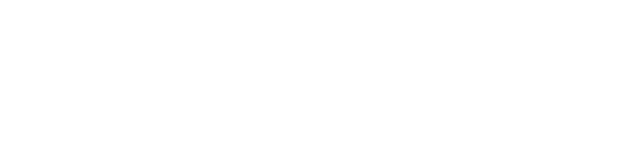
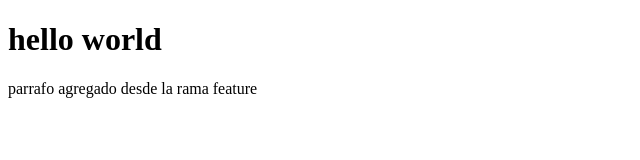
Before and after one commit to marchena290/git-practica, a plain HTML site: page index.html in a window 1280 px wide. Shown: the whole page, without its empty margins (0-640 px from the left). Drawn offline with Linux system fonts and the light colour scheme.

Commit message:
Se agrego un parrafo

```diff
--- a/index.html
+++ b/index.html
@@ -6,6 +6,7 @@
     <title>hello world</title>
 </head>
 <body>
-
+    <h1>hello world</h1>
+    <p>parrafo agregado desde la rama feature</p>
 </body>
 </html>
```
